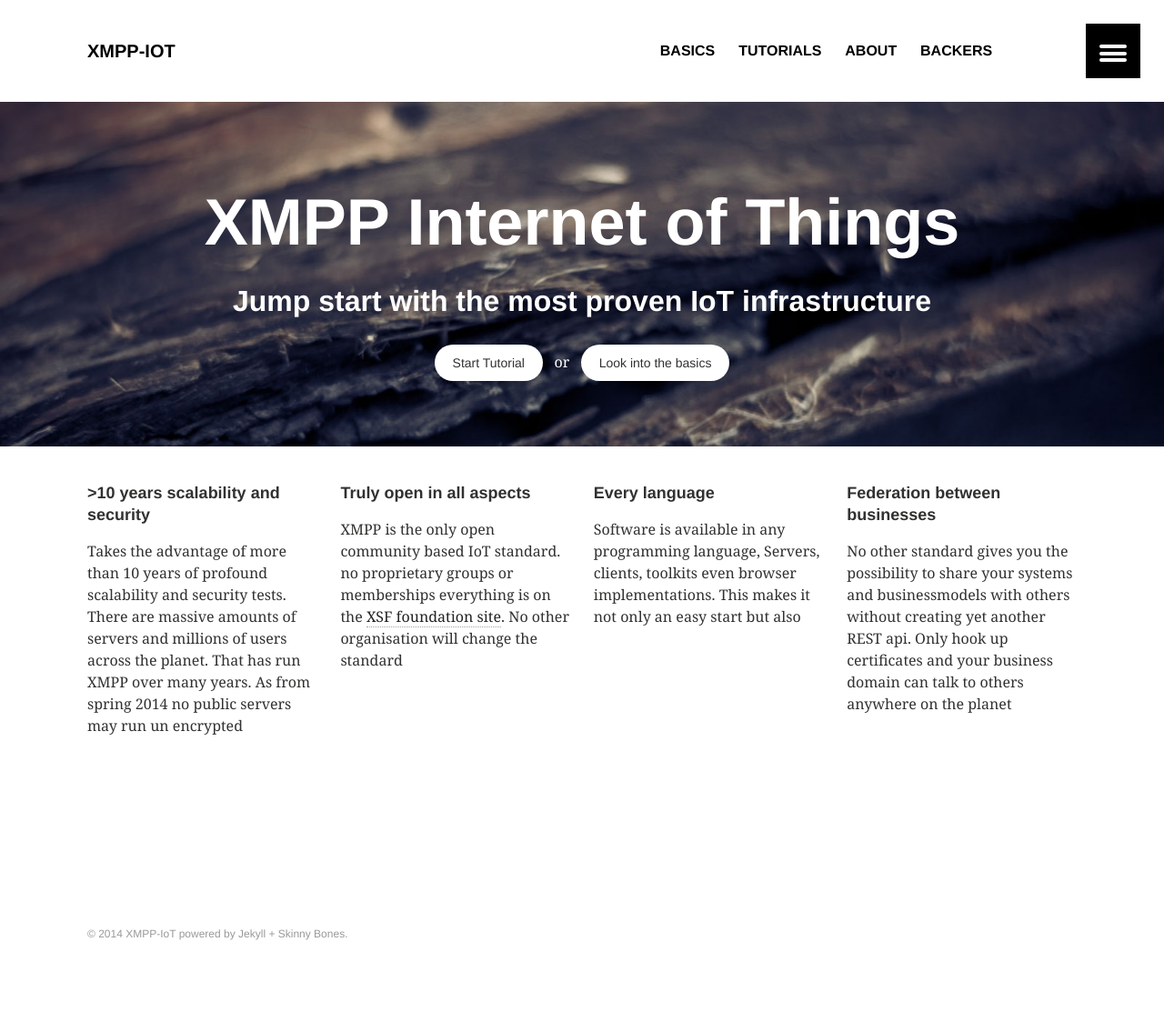
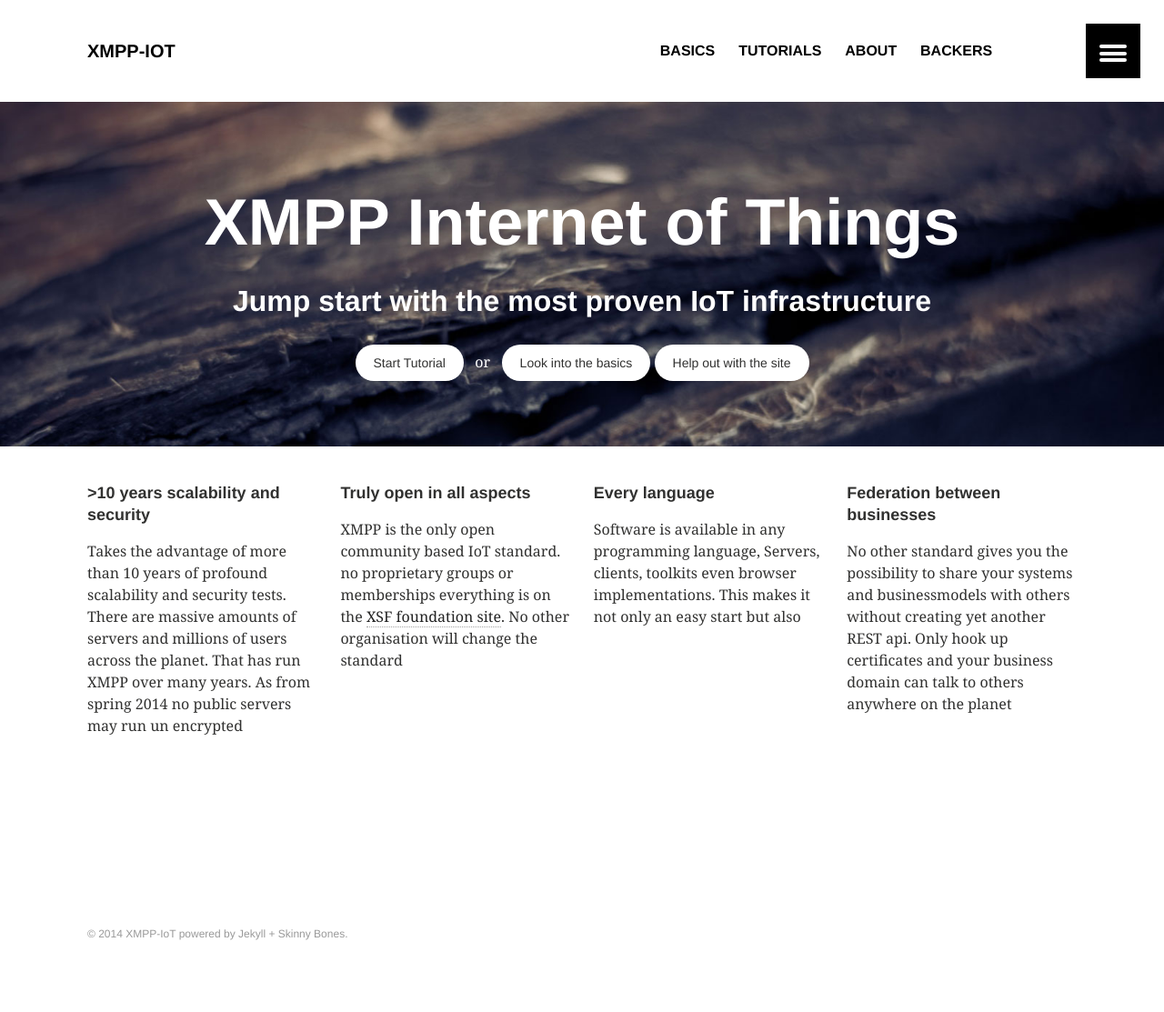
Before and after one commit to xmpp-iot/xmpp-iot.github.io, a Jekyll site: the page built from index.md, in a window 1280 px wide. Shown: the whole page at 91% size. Built offline with Jekyll 4.4.1, drawn with Linux system fonts in a browser that asks for light colours.

```diff
--- a/_layouts/home.html
+++ b/_layouts/home.html
@@ -58,6 +58,8 @@
     class="btn-inverse">Start Tutorial</a> &nbsp; or &nbsp;
     <a href="{{ site.url }}/basics/"
     class="btn-inverse">Look into the basics</a>
+	<a href="https://github.com/xmpp-iot/xmpp-iot.github.io"
+    class="btn-inverse">Help out with the site</a>
       </div><!-- /.page-lead-content -->
     </div><!-- /.page-lead -->
     {% endif %}
```
